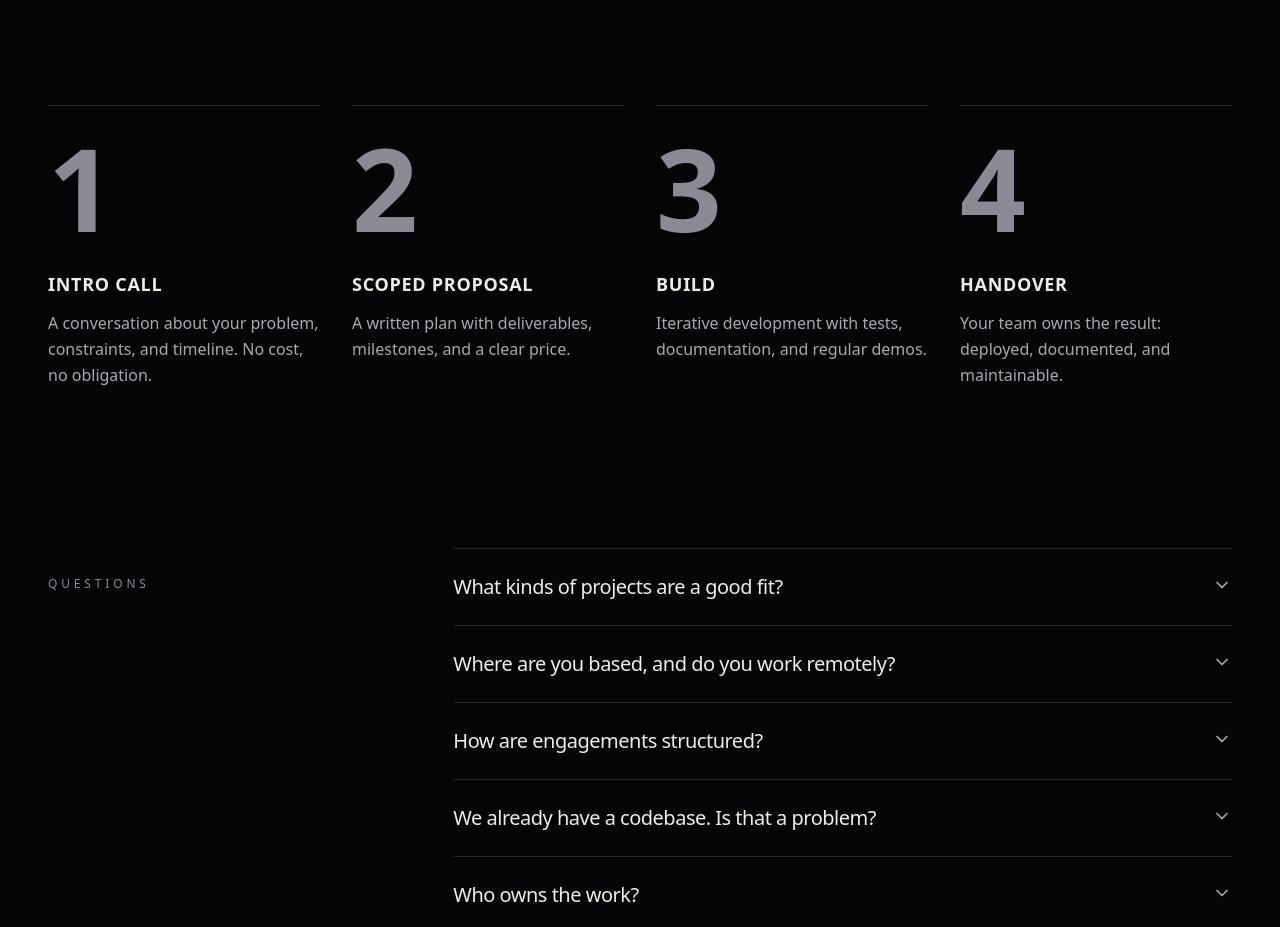
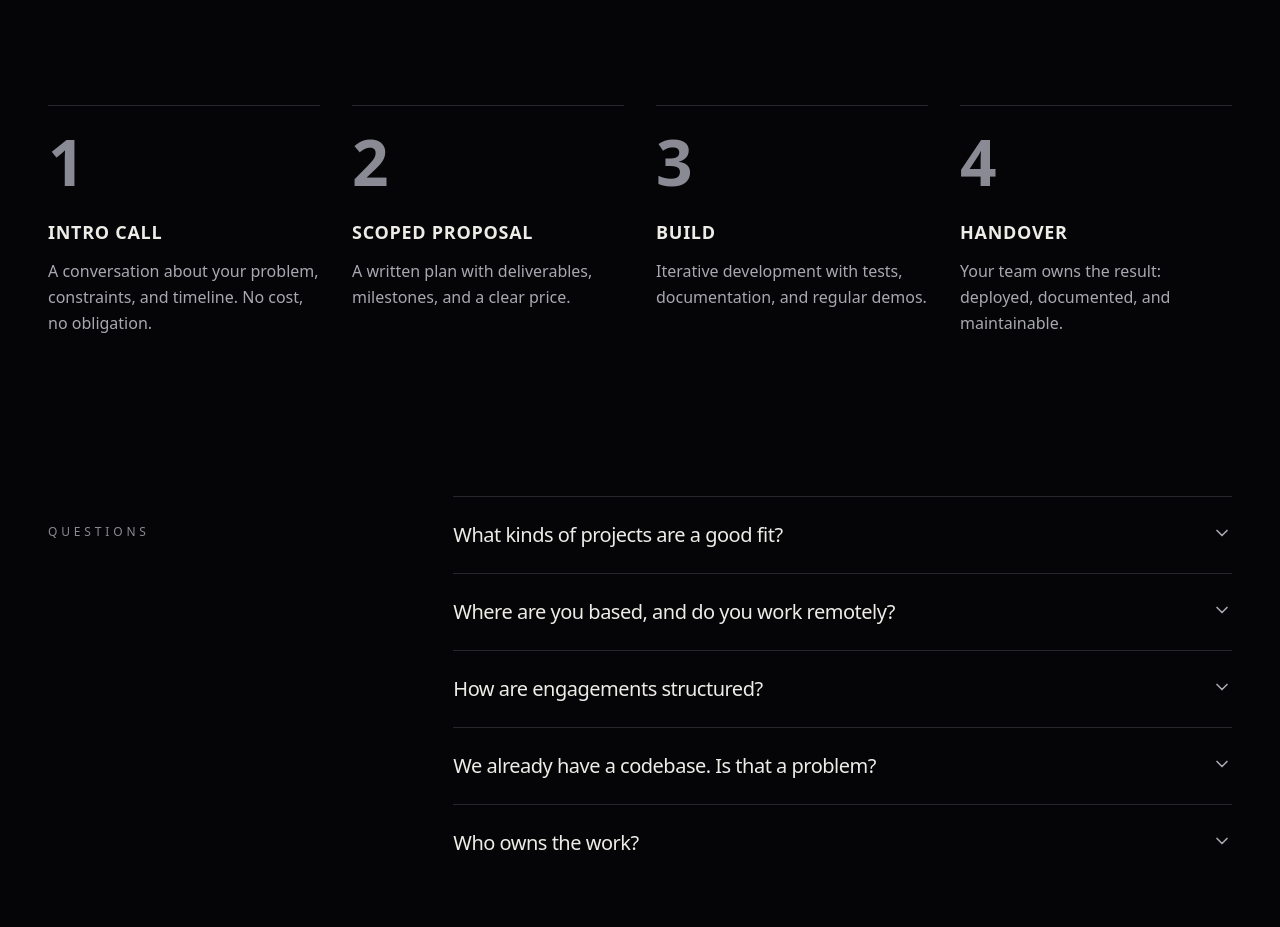
Before and after one commit to sidereal-software/sidereal-software.github.io, a React (Vite) app: page / in a window 1280 px wide. Shown: the part 10461-11388 px from the top of the page. Built offline with nearby package versions, Linux system fonts and the light colour scheme; a web font is replaced by a local one.

Commit message:
fix(site): keep process numerals under the Process title

```diff
--- a/src/components/sections/working-together.tsx
+++ b/src/components/sections/working-together.tsx
@@ -72,7 +72,7 @@ export function WorkingTogether() {
               <animated.span
                 aria-hidden="true"
                 style={trail[index]}
-                className="font-display text-dim block text-[clamp(5rem,9vw,8.5rem)] leading-none font-bold tracking-[-0.04em] tabular-nums">
+                className="font-display text-dim block text-[clamp(2rem,5vw,4.5rem)] leading-none font-bold tracking-[-0.04em] tabular-nums">
                 {index + 1}
               </animated.span>
               <h3 className="font-display mt-6 text-lg font-semibold tracking-[0.04em] uppercase">
```
Also changed, not shown: 2 other files (tests, documents, lock files or other folders).
